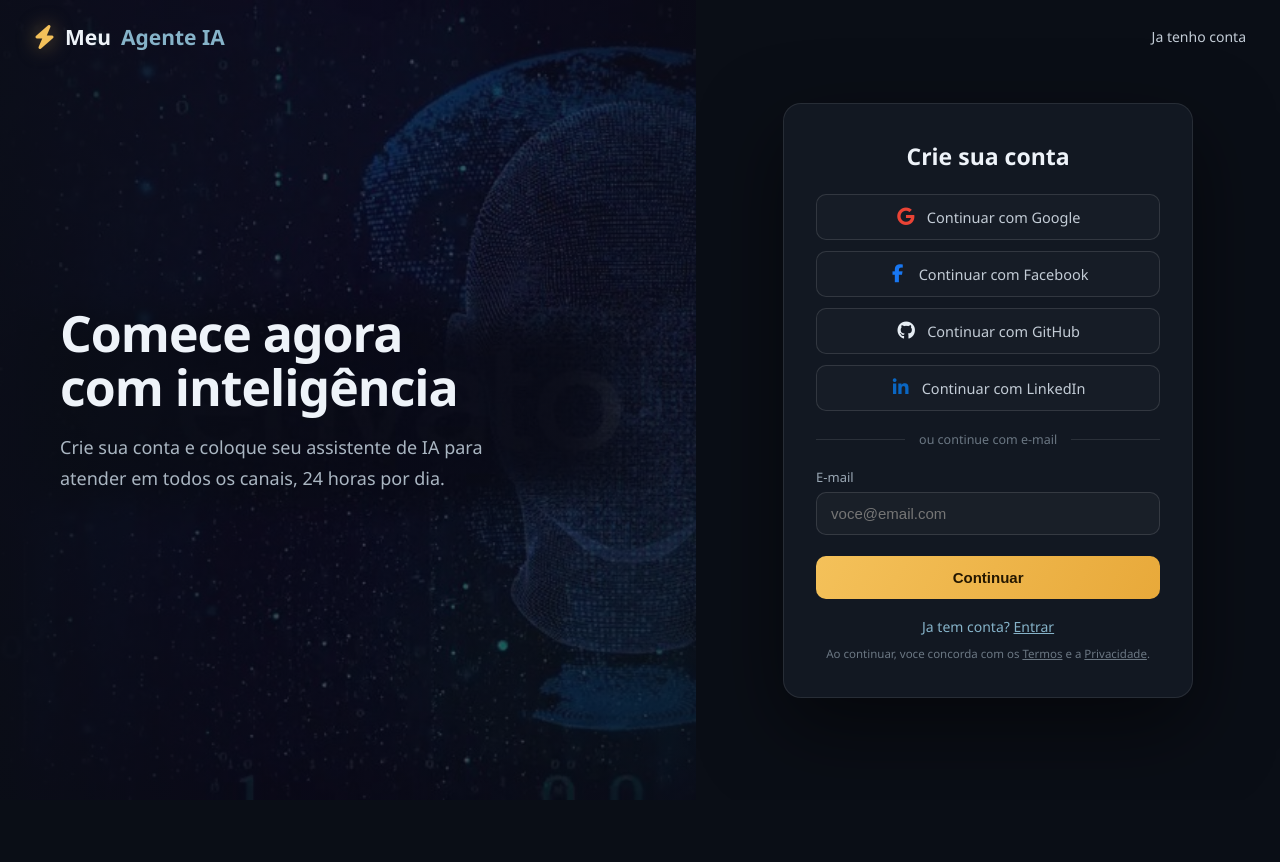
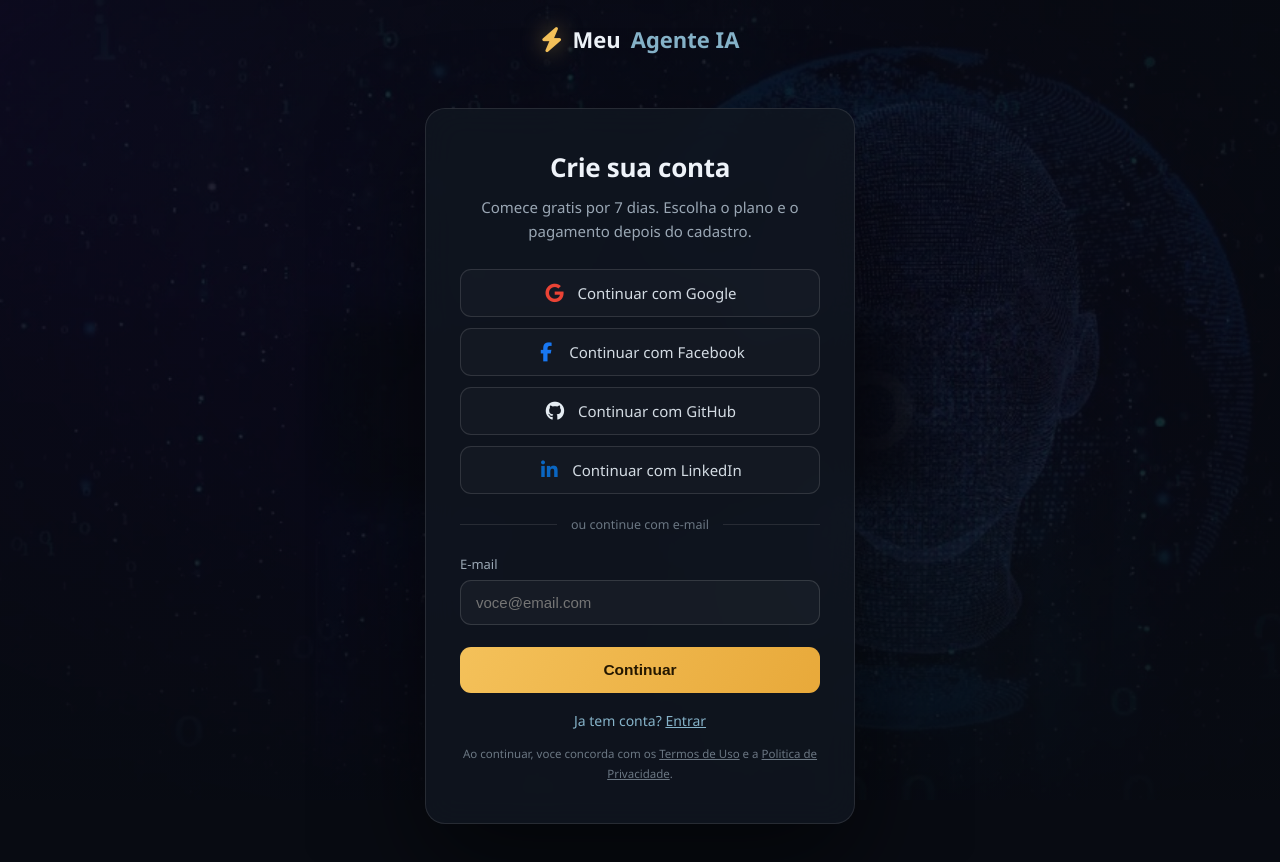
Before and after one commit to newaldecicybersec-bot/meu-assistente-ia, a plain HTML site: page criar-conta.html in a window 1280 px wide. Before the commit the page ends 800 px from the top, so only its background shows below. Drawn offline with Linux system fonts and the light colour scheme.

Commit message:
Criar conta centralizado estilo Envato + fluxo completo ate pagamento

```diff
--- a/criar-conta.html
+++ b/criar-conta.html
@@ -5,53 +5,42 @@
 <link rel="stylesheet" href="https://cdnjs.cloudflare.com/ajax/libs/font-awesome/6.5.2/css/all.min.css">
 <style>
 *{margin:0;padding:0;box-sizing:border-box}
-body{font-family:'Segoe UI',system-ui,sans-serif;background:#0a0e16;color:#c3ccd6;min-height:100vh}
-header{position:absolute;top:0;left:0;right:0;z-index:10;padding:20px 34px;display:flex;justify-content:space-between;align-items:center}
-.logo{font-size:21px;font-weight:700;text-decoration:none;color:#eef3f9;display:flex;align-items:center;gap:10px}
-.logo .raio{color:#f4c15a;font-size:24px;filter:drop-shadow(0 0 10px rgba(244,193,90,.5))}
+body{font-family:'Segoe UI',system-ui,sans-serif;background:#080b12;min-height:100vh;color:#c3ccd6}
+.bg{position:fixed;inset:0;background:url('energia.jpg') center/cover no-repeat;z-index:0}
+.veil{position:fixed;inset:0;background:radial-gradient(120% 100% at 50% 40%,rgba(8,11,18,.72),rgba(8,11,18,.96) 72%);z-index:1}
+header{position:relative;z-index:5;padding:22px 34px;display:flex;justify-content:center}
+.logo{font-size:22px;font-weight:700;text-decoration:none;color:#eef3f9;display:flex;align-items:center;gap:10px}
+.logo .raio{color:#f4c15a;font-size:25px;filter:drop-shadow(0 0 11px rgba(244,193,90,.5))}
 .logo b{color:#eef3f9}.logo span{color:#86b3c9}
-.top-link{color:#c3ccd6;text-decoration:none;font-size:14px;font-weight:500}
-.split{display:flex;min-height:100vh}
-.hero{flex:1.1;position:relative;overflow:hidden;display:flex;align-items:center;padding:0 60px}
-.hero .bg{position:absolute;inset:0;background:url('energia.jpg') center/cover no-repeat}
-.hero .veil{position:absolute;inset:0;background:linear-gradient(90deg,rgba(10,14,22,.92) 0%,rgba(10,14,22,.55) 55%,rgba(10,14,22,.75) 100%)}
-.hero .txt{position:relative;z-index:2;max-width:440px}
-.hero h1{font-size:clamp(30px,4vw,50px);color:#eef3f9;font-weight:800;line-height:1.08;letter-spacing:-1px}
-.hero p{color:#aab6c2;font-size:18px;margin-top:18px;line-height:1.7}
-.side{flex:1;display:flex;align-items:center;justify-content:center;padding:40px 30px}
-.card{width:100%;max-width:410px;background:#121822;border:1px solid rgba(255,255,255,.09);border-radius:18px;padding:36px 32px;box-shadow:0 30px 80px rgba(0,0,0,.5)}
-.card h2{font-size:23px;color:#eef3f9;font-weight:700;text-align:center;margin-bottom:22px}
+.wrap{position:relative;z-index:5;display:flex;align-items:center;justify-content:center;padding:30px 20px 60px}
+.card{width:100%;max-width:430px;background:rgba(17,22,32,.82);backdrop-filter:blur(16px);border:1px solid rgba(255,255,255,.10);border-radius:20px;padding:40px 34px;box-shadow:0 40px 100px rgba(0,0,0,.55)}
+h1{font-size:26px;color:#eef3f9;font-weight:700;text-align:center;letter-spacing:-.3px}
+.sub{color:#9aa7b4;text-align:center;font-size:15px;margin:10px 0 26px;line-height:1.6}
 .social{display:flex;flex-direction:column;gap:11px}
-.sbtn{display:flex;align-items:center;justify-content:center;gap:11px;padding:12px;border-radius:10px;border:1px solid rgba(255,255,255,.12);background:rgba(255,255,255,.02);color:#c3ccd6;font-size:14.5px;font-weight:500;cursor:pointer;transition:.2s;text-decoration:none}
-.sbtn:hover{background:rgba(255,255,255,.06);border-color:rgba(255,255,255,.22)}
-.sbtn i{font-size:18px;width:20px;text-align:center}
+.sbtn{display:flex;align-items:center;justify-content:center;gap:12px;padding:13px;border-radius:11px;border:1px solid rgba(255,255,255,.12);background:rgba(255,255,255,.025);color:#d3dbe3;font-size:15px;font-weight:500;cursor:pointer;transition:.2s;text-decoration:none}
+.sbtn:hover{background:rgba(255,255,255,.07);border-color:rgba(255,255,255,.24);transform:translateY(-1px)}
+.sbtn i{font-size:19px;width:22px;text-align:center}
 .g{color:#ea4335}.fb{color:#1877f2}.gh{color:#e6edf3}.li{color:#0a66c2}
-.divider{display:flex;align-items:center;gap:14px;margin:20px 0;color:#6b7783;font-size:12.5px}
-.divider::before,.divider::after{content:"";flex:1;height:1px;background:rgba(255,255,255,.1)}
-.field{margin-bottom:15px}
-.field .row{display:flex;justify-content:space-between;align-items:center;margin-bottom:6px}
-.field label{font-size:13px;color:#9aa7b4}
-.field .row a{font-size:12.5px;color:#86b3c9;text-decoration:none}
-.field input{width:100%;padding:12px 14px;border-radius:10px;border:1px solid rgba(255,255,255,.12);background:rgba(255,255,255,.03);color:#c3ccd6;font-size:15px}
-.field input:focus{outline:none;border-color:#f4c15a}
-.btn-gold{width:100%;padding:13px;border:none;border-radius:10px;background:linear-gradient(120deg,#f4c15a,#e8a93a);color:#241700;font-size:15px;font-weight:700;cursor:pointer;margin-top:6px}
+.divider{display:flex;align-items:center;gap:14px;margin:22px 0;color:#6b7783;font-size:12.5px}
+.divider::before,.divider::after{content:"";flex:1;height:1px;background:rgba(255,255,255,.10)}
+.field{margin-bottom:16px}
+.field label{display:block;font-size:13px;color:#9aa7b4;margin-bottom:7px}
+.field input{width:100%;padding:13px 15px;border-radius:11px;border:1px solid rgba(255,255,255,.13);background:rgba(255,255,255,.035);color:#e2e8ef;font-size:15px}
+.field input:focus{outline:none;border-color:#f4c15a;box-shadow:0 0 0 3px rgba(244,193,90,.12)}
+.btn-gold{width:100%;padding:14px;border:none;border-radius:11px;background:linear-gradient(120deg,#f4c15a,#e8a93a);color:#241700;font-size:15.5px;font-weight:700;cursor:pointer;margin-top:6px;transition:.2s}
+.btn-gold:hover{filter:brightness(1.05);transform:translateY(-1px)}
 .foot{text-align:center;margin-top:18px;font-size:14px;color:#86b3c9}
 .foot a{color:#86b3c9}
-@media(max-width:820px){.hero{display:none}.split{padding:0}}
+.legal{margin-top:14px;font-size:11.5px;color:#6b7783;text-align:center;line-height:1.7}
+.legal a{color:#6b7783}
 </style></head><body>
+<div class="bg"></div><div class="veil"></div>
 <header>
   <a class="logo" href="index.html"><span class="raio"><i class="fa-solid fa-bolt"></i></span><b>Meu</b> <span>Agente IA</span></a>
-  <a class="top-link" href="login.html">Ja tenho conta</a>
 </header>
-<div class="split">
-  <div class="hero"><div class="bg"></div><div class="veil"></div>
-    <div class="txt">
-      <h1>Comece agora<br>com inteligência</h1>
-      <p>Crie sua conta e coloque seu assistente de IA para atender em todos os canais, 24 horas por dia.</p>
-    </div>
-  </div>
-  <div class="side"><div class="card">
-    <h2>Crie sua conta</h2>
+<div class="wrap"><div class="card">
+  <h1>Crie sua conta</h1>
+  <div class="sub">Comece gratis por 7 dias. Escolha o plano e o pagamento depois do cadastro.</div>
   <div class="social">
     <a class="sbtn" href="#"><i class="fa-brands fa-google g"></i> Continuar com Google</a>
     <a class="sbtn" href="#"><i class="fa-brands fa-facebook-f fb"></i> Continuar com Facebook</a>
@@ -60,11 +49,10 @@ header{position:absolute;top:0;left:0;right:0;z-index:10;padding:20px 34px;displ
   </div>
   <div class="divider">ou continue com e-mail</div>
   <form onsubmit="event.preventDefault();location.href='confirmar.html'">
-      <div class="field"><div class="row"><label>E-mail</label></div><input type="email" placeholder="voce@email.com" required></div>
+    <div class="field"><label>E-mail</label><input type="email" placeholder="voce@email.com" required></div>
     <button class="btn-gold" type="submit">Continuar</button>
   </form>
   <div class="foot">Ja tem conta? <a href="login.html">Entrar</a></div>
-    <div class="foot" style="margin-top:10px;font-size:11.5px;color:#6b7783">Ao continuar, voce concorda com os <a href="termos-de-uso.html" style="color:#6b7783">Termos</a> e a <a href="politica-de-privacidade.html" style="color:#6b7783">Privacidade</a>.</div>
+  <div class="legal">Ao continuar, voce concorda com os <a href="termos-de-uso.html">Termos de Uso</a> e a <a href="politica-de-privacidade.html">Politica de Privacidade</a>.</div>
 </div></div>
-</div>
 </body></html>
```
Also changed, not shown: confirmar.html (added, +40 -0 lines). Lines whose indentation alone changed are shown as unchanged.
